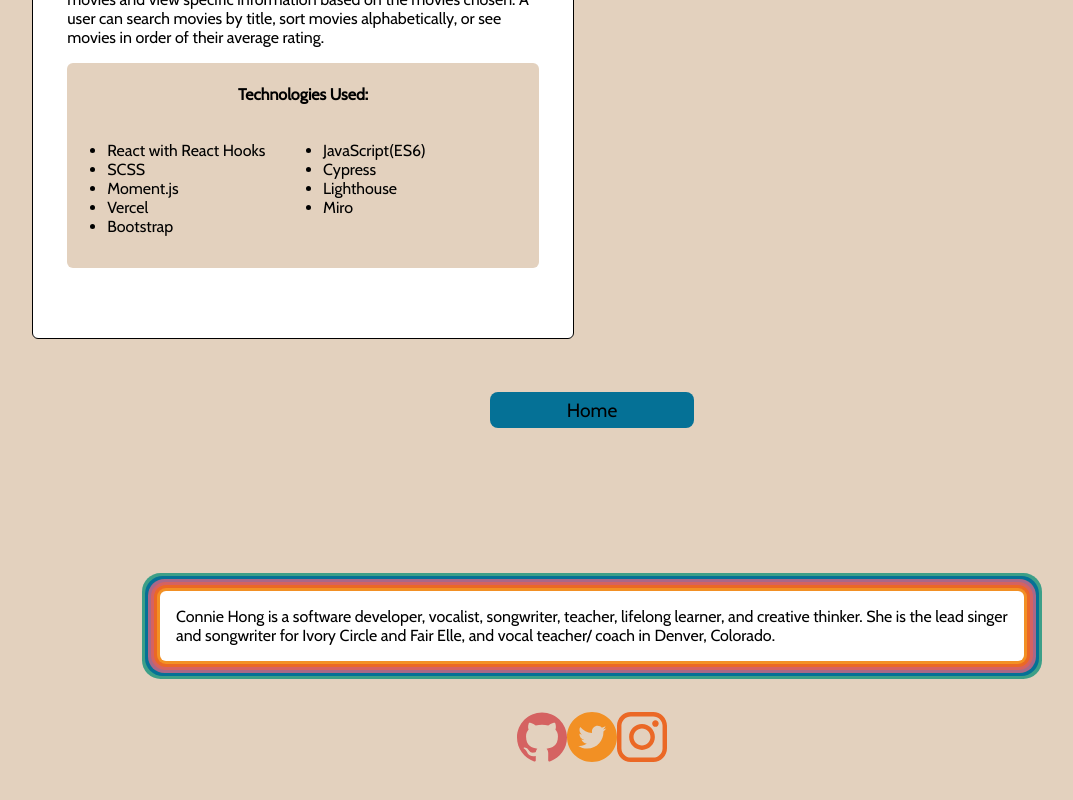
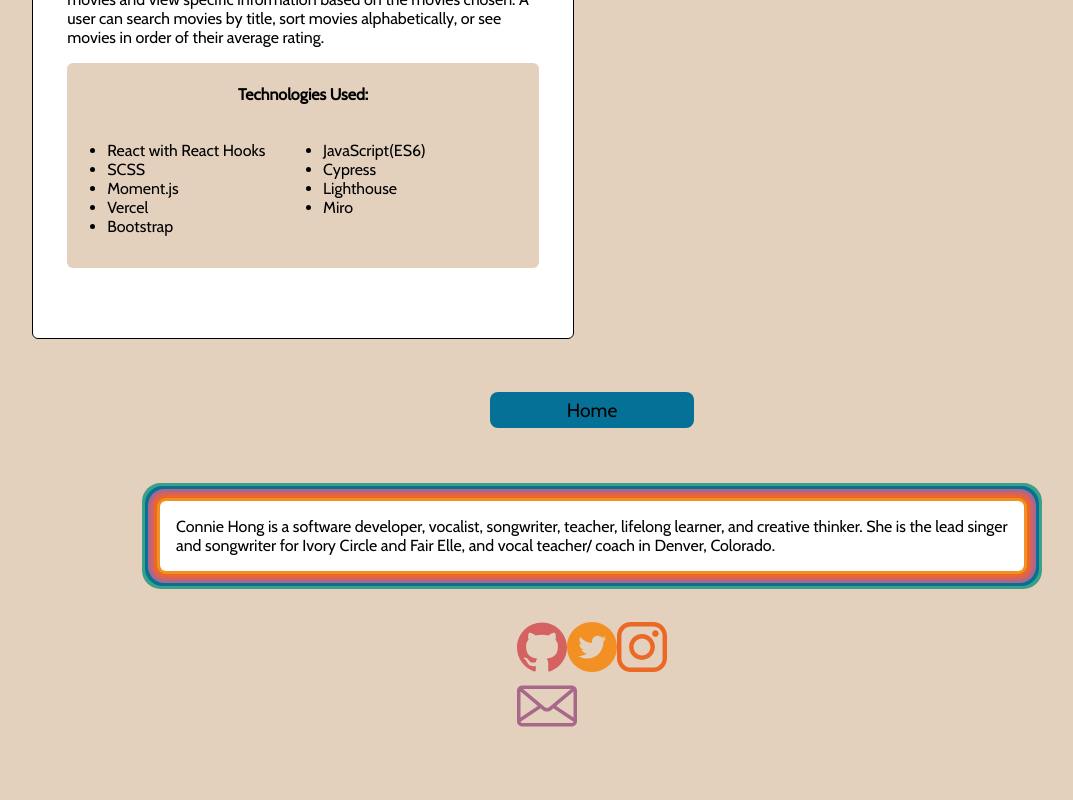
Before and after one commit to conconartist/conconart, a React (Create React App) app: page /portfolio in a window 1280 px wide. Shown: the part 3035-3835 px from the top of the page, without its empty margins (48-1121 px from the left). Built offline with nearby package versions, Linux system fonts and the light colour scheme.

Commit message:
Add Email component

```diff
--- /dev/null
+++ b/src/Email/Email.js
@@ -0,0 +1,51 @@
+import React from 'react';
+
+const Email = () => {
+    return (
+        <svg className='emailIcon' viewBox="0 0 512 512">
+          <g>
+	      <g>
+		    <path d="M467,80.609H45c-24.813,0-45,20.187-45,45v260.782c0,24.813,20.187,45,45,45h422c24.813,0,45-20.187,45-45V125.609
+			  C512,100.796,491.813,80.609,467,80.609z M461.127,110.609l-6.006,5.001L273.854,266.551c-10.346,8.614-25.364,8.614-35.708,0
+			  L56.879,115.61l-6.006-5.001H461.127z M30,132.267L177.692,255.25L30,353.543V132.267z M467,401.391H45
+			  c-7.248,0-13.31-5.168-14.699-12.011l171.445-114.101l17.204,14.326c10.734,8.938,23.893,13.407,37.051,13.407
+			  c13.158,0,26.316-4.469,37.051-13.407l17.204-14.326l171.444,114.1C480.31,396.224,474.248,401.391,467,401.391z M482,353.543
+			  l-147.692-98.292L482,132.267V353.543z"/>
+	      </g>
+          </g>
+          <g>
+          </g>
+          <g>
+          </g>
+          <g>
+          </g>
+          <g>
+          </g>
+          <g>
+          </g>
+          <g>
+          </g>
+          <g>
+          </g>
+          <g>
+          </g>
+          <g>
+          </g>
+          <g>
+          </g>
+          <g>
+          </g>
+          <g>
+          </g>
+          <g>
+          </g>
+          <g>
+          </g>
+          <g>
+          </g>
+        </svg>
+
+    )
+}
+
+export default Email;
--- /dev/null
+++ b/src/Email/Email.scss
@@ -0,0 +1,4 @@
+.emailIcon {
+    fill: $fourth-accent-color;
+    height: 60px;
+  }
--- a/src/Footer/Footer.js
+++ b/src/Footer/Footer.js
@@ -2,7 +2,7 @@ import React from 'react';
 import Github from '../Github/Github';
 import Twitter from '../Twitter/Twitter';
 import Instagram from '../Instagram/Instagram';
-import { Link } from 'react-router-dom';
+import Email from '../Email/Email';
 
 export const Footer = () => {
   return (
@@ -15,7 +15,7 @@ export const Footer = () => {
           <a href='https://www.instagram.com/conconartist'><Instagram /></a>
         </div>
         <div className='emailContainer'>
-
+        <a href="mailto:conconart.info@gmail.com"><Email /></a>
         </div>
       </div>
     </section>
--- a/src/index.scss
+++ b/src/index.scss
@@ -11,6 +11,7 @@
 @import './Twitter/Twitter.scss';
 @import './Instagram/Instagram.scss';
 @import './Github/Github.scss';
+@import './Email/Email.scss';
 
 body, html {
     background-color: $primary-background-color;
@@ -28,7 +29,6 @@ body, html {
 .buttonHome {
   @include buttonStyle();
   background-color: $fifth-accent-color;
-  margin-bottom: 5em;
 }
 
 .buttonOutsideLink {
```
